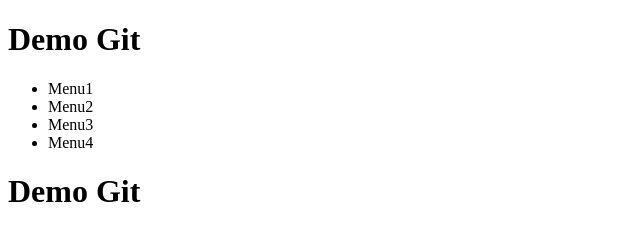
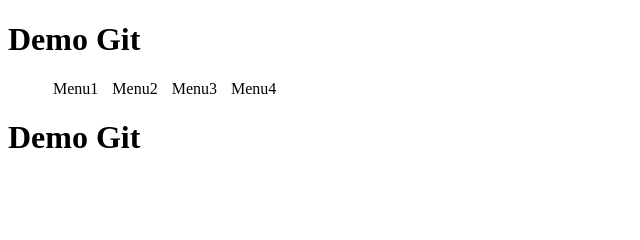
Before and after one commit to nacLynda/projet1, a plain HTML site: page index.html in a window 1280 px wide. Shown: the whole page, without its empty margins (0-640 px from the left). Drawn offline with Linux system fonts and the light colour scheme.

Commit message:
éléments de menu mis côte à côte

```diff
--- a/index.html
+++ b/index.html
@@ -4,6 +4,9 @@
     <meta charset="UTF-8">
     <meta name="viewport" content="width=device-width, initial-scale=1.0">
     <title>Demo GIT</title>
+    <style>
+      li {display:inline; padding:5px;}
+    </style>
 </head>
 <body>
     <h1>Demo Git </h1>
```
